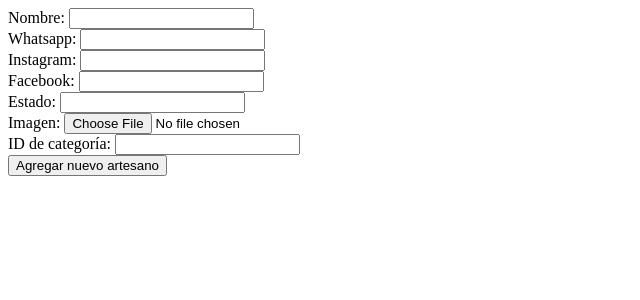
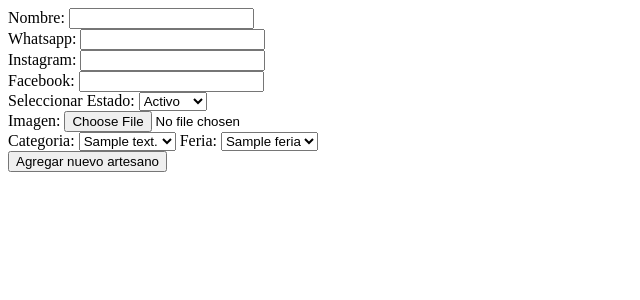
Before and after one commit to agusCax/PFCaCPython, a Flask app: page /create in a window 1280 px wide. Shown: the top 300 px of the page, without its empty margins (0-640 px from the left). Run offline with Flask 3, Linux system fonts and the light colour scheme; a database or web service that is not in the repository returns one stand-in record (values such as "Sample title"); parts of the project's set-up code (start-up, migrations or seed data) failed here and were passed over; some libraries are stand-ins or nearby versions.

Commit message:
todos los select funcionando + index a reveer

```diff
--- a/app/app.py
+++ b/app/app.py
@@ -49,9 +49,32 @@ def index():
     conn.commit()
     return render_template('index.html', artesanos=artesanos)
 
+
+#------------------
+# Función para obtener ferias de la base de datos
+def get_ferias():
+    conn = connection_pool.getconn()
+    cursor = conn.cursor()
+    cursor.execute("SELECT id_feria, nombre FROM FERIA")
+    ferias = cursor.fetchall()
+    cursor.close()
+    conn.close()
+    return ferias
+
+def get_categorias():
+    conn = connection_pool.getconn()
+    cursor = conn.cursor()
+    cursor.execute("SELECT id_categoria, descripcion FROM CATEGORIA WHERE estado=1")
+    categorias = cursor.fetchall()
+    cursor.close()
+    conn.close()
+    return categorias
+
 @app.route('/create') #Ruta que únicamente devuelve el template
 def create():
-    return render_template('create.html')
+    ferias = get_ferias()
+    categorias = get_categorias()
+    return render_template('create.html', ferias=ferias, categorias=categorias)
 
 @app.route('/store', methods=["POST"]) #Ruta que recibe la información obtenida con el form con POST y la envía a la DB
 def store():
@@ -62,15 +85,25 @@ def store():
     _estado = request.form['estado']
     _imagen = request.files['imagen']
     _idCategoria = request.form['idCategoria']
-    #_ferias = request.form['ferias']
+    _idFeria = request.form['idFeria']
+
     conn = connection_pool.getconn()
     cursor = conn.cursor()
 
+
     try:
-        sql= "INSERT INTO artesano (nombre, whatsapp, instagram, facebook, estado, imagen, categoria_id) values (%s,%s,%s,%s,%s,%s,%s)"
+        sql= "INSERT INTO artesano (nombre, whatsapp, instagram, facebook, estado, imagen, categoria_id) values (%s,%s,%s,%s,%s,%s,%s) RETURNING id_artesano"
         datos = (_nombre, _whatsapp, _instagram, _facebook, _estado, _imagen.filename, _idCategoria)
         cursor.execute(sql, datos)
-        #artesano_nuevo = cursor.fetchall()
+
+        # Obtener el id del artesano insertado
+        _idArtesano = cursor.fetchone()[0]
+
+        # Ejecutar la segunda consulta para insertar en feria_artesano
+        sql_2 = "INSERT INTO feria_artesano (feria_id, artesano_id) VALUES (%s, %s)"
+        datos_2 = (_idFeria, _idArtesano)
+        cursor.execute(sql_2, datos_2)
+
         conn.commit()
     except Exception as e:
         conn.rollback()
--- a/app/templates/create.html
+++ b/app/templates/create.html
@@ -11,14 +11,27 @@
     <label for="facebook">Facebook:</label>
     <input type="text" name="facebook" id="facebook">
     <br>
-    <label for="estado">Estado:</label>
-    <input type="number" name="estado" id="estado">
+    <label for="estado">Seleccionar Estado:</label>
+    <select name="estado" id="estado">
+        <option value="1">Activo</option>
+        <option value="0">Inactivo</option>
+    </select>
     <br>
     <label for="imagen">Imagen:</label>
     <input type="file" name="imagen" id="imagen">
     <br>
-    <label for="idCategoria">ID de categoría:</label>
-    <input type="number" name="idCategoria" id="idCategoria">
+    <label for="idCategoria">Categoria:</label>
+    <select name="idCategoria" id="idCategoria">
+        {% for categoria in categorias %}
+            <option value="{{ categoria[0] }}">{{ categoria[1] }}</option>
+        {% endfor %}
+    </select>
+    <label for="idFeria">Feria:</label>
+    <select name="idFeria" id="idFeria">
+        {% for feria in ferias %}
+            <option value="{{ feria[0] }}">{{ feria[1] }}</option>
+        {% endfor %}
+    </select>
     <br>
     <input type="submit" value="Agregar nuevo artesano">
 </form>
```
Also changed, not shown: app/templates/index.html (+9 -2 lines).
